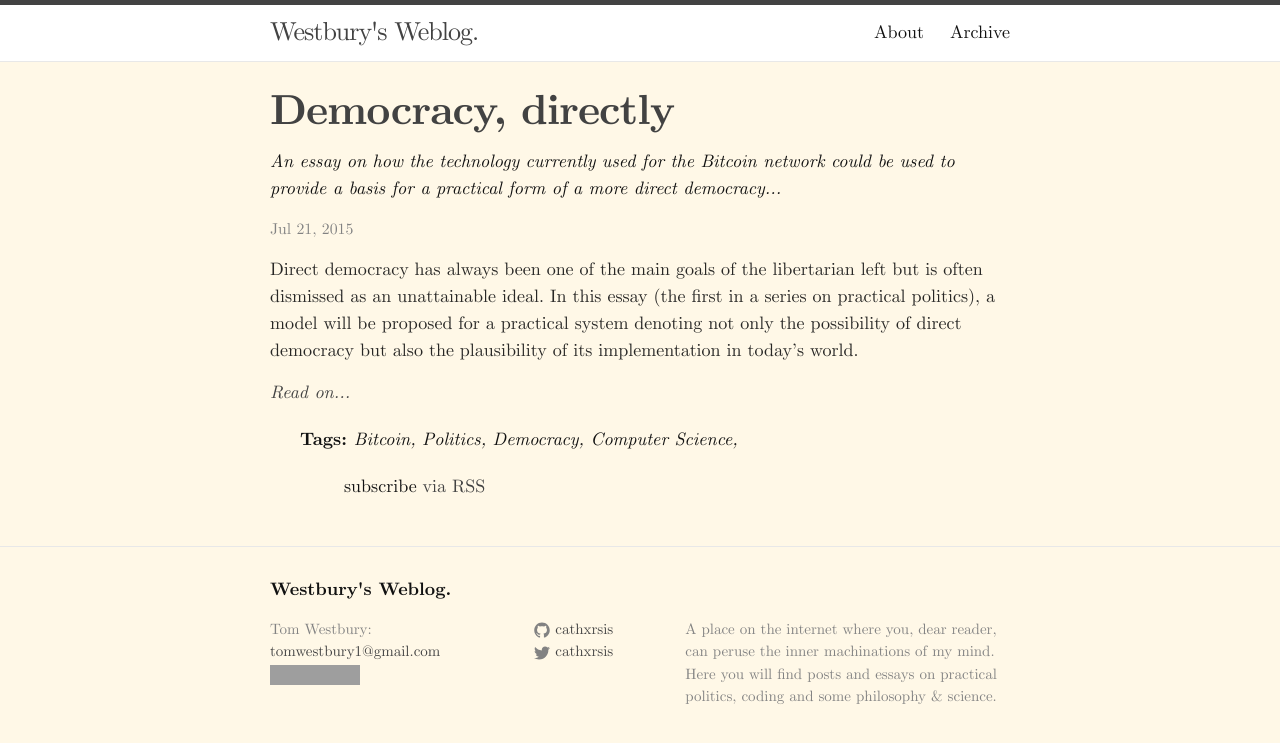
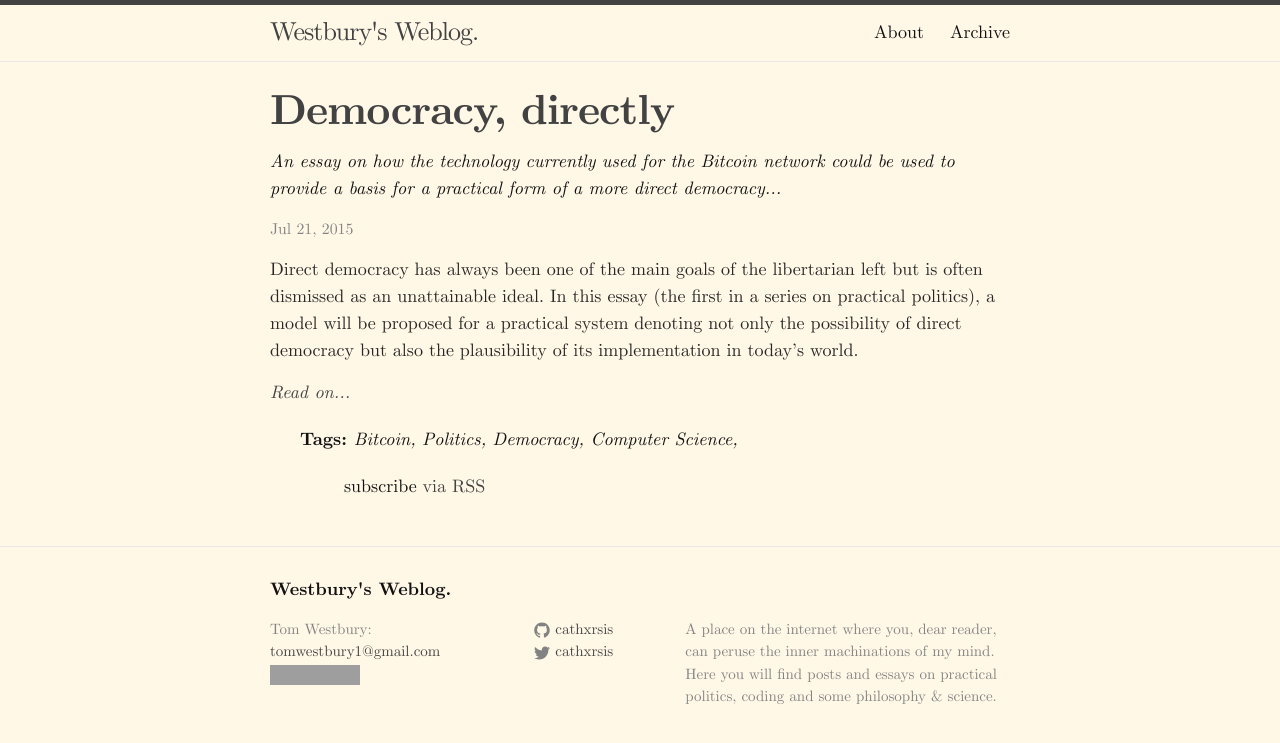
Before and after one commit to cathxrsis/cathxrsis.github.io, a Jekyll site: the page built from index.html, in a window 1280 px wide. Shown: the top 743 px of the page. Built offline with Jekyll 4.4.1, drawn with Linux system fonts in a browser that asks for light colours; comment, search, counter and statistics services are not loaded; grey boxes are pictures that could not be loaded.

Commit message:
changed header colour

```diff
--- a/css/main.scss
+++ b/css/main.scss
@@ -114,7 +114,7 @@ $spacing-unit:     30px;
 $text-color:       #111;
 $background-color: #fff8e7;
 $brand-color:      darken(#828282, 25%);
-$head-color:			 #ffffff;
+$head-color:			 #fff8e7;
 
 $grey-color:       #828282;
 $grey-color-light: lighten($grey-color, 40%);
```
